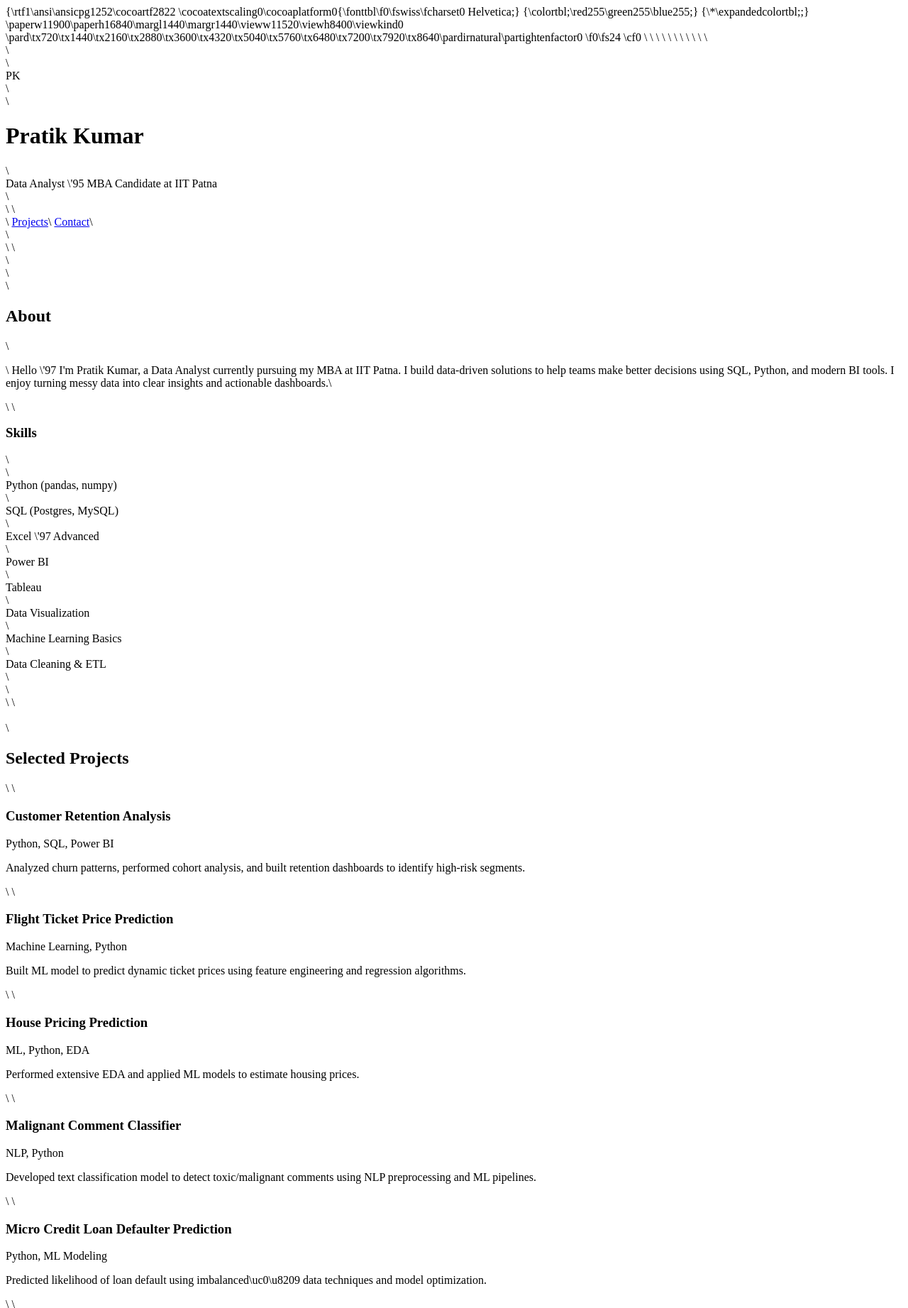
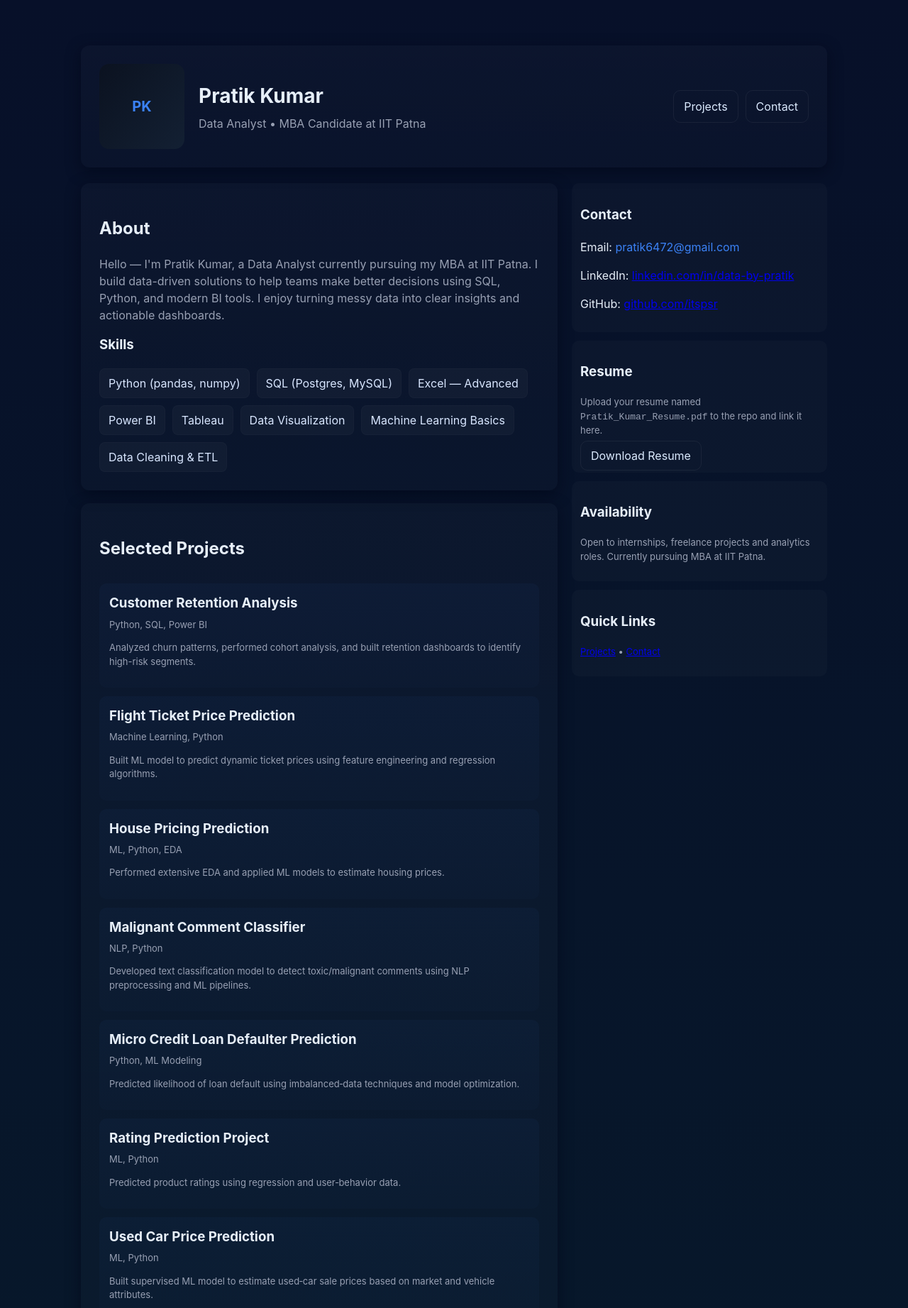
Before and after one commit to itspsr/itspsr.github.io, a plain HTML site: page index.html in a window 1280 px wide. Shown: the top 1843 px of the page at 71% size. Drawn offline with Linux system fonts and the light colour scheme.

Commit message:
Add files via upload

```diff
--- a/index.html
+++ b/index.html
@@ -1,164 +1,156 @@
-{\rtf1\ansi\ansicpg1252\cocoartf2822
-\cocoatextscaling0\cocoaplatform0{\fonttbl\f0\fswiss\fcharset0 Helvetica;}
-{\colortbl;\red255\green255\blue255;}
-{\*\expandedcolortbl;;}
-\paperw11900\paperh16840\margl1440\margr1440\vieww11520\viewh8400\viewkind0
-\pard\tx720\tx1440\tx2160\tx2880\tx3600\tx4320\tx5040\tx5760\tx6480\tx7200\tx7920\tx8640\pardirnatural\partightenfactor0
+<!doctype html>
+<html lang="en">
+<head>
+  <meta charset="utf-8" />
+  <meta name="viewport" content="width=device-width,initial-scale=1" />
+  <title>Pratik Kumar | Data Analyst • MBA Candidate at IIT Patna</title>
+  <meta name="description" content="Pratik Kumar — Data Analyst and MBA candidate at IIT Patna. Portfolio: projects, skills, experience and contact." />
 
-\f0\fs24 \cf0 <!doctype html>\
-<html lang="en">\
-<head>\
-  <meta charset="utf-8" />\
-  <meta name="viewport" content="width=device-width,initial-scale=1" />\
-  <title>Pratik Kumar | Data Analyst \'95 MBA Candidate at IIT Patna</title>\
-  <meta name="description" content="Pratik Kumar \'97 Data Analyst and MBA candidate at IIT Patna. Portfolio: projects, skills, experience and contact." />\
-\
-  <style>\
-    :root\{--bg:#0f1724;--card:#0b1220;--muted:#98a0b3;--accent:#3b82f6;--glass: rgba(255,255,255,0.03)\}\
-    *\{box-sizing:border-box\}\
-    body\{margin:0;font-family:Inter,ui-sans-serif,system-ui,Segoe UI,Roboto,Helvetica,Arial; background:linear-gradient(180deg,#071029 0%, #071a2b 100%);color:#e6eef8;line-height:1.5\}\
-    .container\{max-width:1100px;margin:40px auto;padding:24px\}\
-    .card\{background:linear-gradient(180deg, rgba(255,255,255,0.02), rgba(255,255,255,0.01)); border-radius:12px; padding:26px; box-shadow:0 6px 20px rgba(2,6,23,0.6)\}\
-\
-    /* Header */\
-    .header\{display:flex;gap:20px;align-items:center\}\
-    .avatar\{width:120px;height:120px;border-radius:14px;flex:0 0 120px;background:linear-gradient(130deg,#0b1220,#132033);display:flex;align-items:center;justify-content:center;font-weight:700;color:var(--accent);font-size:20px\}\
-    h1\{margin:0;font-size:28px\}\
-    .subtitle\{color:var(--muted);margin-top:6px\}\
-    .cta\{margin-left:auto;display:flex;gap:10px\}\
-    .btn\{background:transparent;border:1px solid rgba(255,255,255,0.06);padding:10px 14px;border-radius:10px;color:#dbeafe;text-decoration:none\}\
-\
-    /* Grid */\
-    .grid\{display:grid;grid-template-columns:1fr 360px;gap:20px;margin-top:22px\}\
-\
-    /* About */\
-    .about p\{color:var(--muted)\}\
-\
-    /* Skills */\
-    .skills\{display:flex;flex-wrap:wrap;gap:10px;margin-top:12px\}\
-    .skill\{background:var(--glass);padding:8px 12px;border-radius:8px;color:#d8e6ff;border:1px solid rgba(255,255,255,0.02)\}\
-\
-    /* Projects */\
-    .projects\{display:flex;flex-direction:column;gap:12px\}\
-    .project\{background:linear-gradient(180deg, rgba(59,130,246,0.04), rgba(59,130,246,0.02));padding:14px;border-radius:10px\}\
-    .project h3\{margin:0 0 6px 0\}\
-    .meta\{color:var(--muted);font-size:13px\}\
-\
-    /* Right column */\
-    .card-right\{display:flex;flex-direction:column;gap:12px\}\
-    .small-card\{background:rgba(255,255,255,0.02);padding:12px;border-radius:10px\}\
-\
-    /* Contact */\
-    .contact a\{color:var(--accent);text-decoration:none\}\
-\
-    footer\{margin-top:24px;color:var(--muted);font-size:13px;text-align:center\}\
-\
-    @media(max-width:880px)\{\
-      .grid\{grid-template-columns:1fr;\}\
-      .avatar\{width:96px;height:96px\}\
-      .header\{flex-direction:row\}\
-    \}\
-  </style>\
-</head>\
-<body>\
-  <div class="container">\
-    <div class="card header">\
-      <div class="avatar">PK</div>\
-      <div>\
-        <h1>Pratik Kumar</h1>\
-        <div class="subtitle">Data Analyst \'95 MBA Candidate at IIT Patna</div>\
-      </div>\
-\
-      <div class="cta">\
-        <a class="btn" href="#projects">Projects</a>\
-        <a class="btn" href="#contact">Contact</a>\
-      </div>\
-    </div>\
-\
-    <div class="grid">\
-      <main>\
-        <section class="card about">\
-          <h2>About</h2>\
-          <p>\
-            Hello \'97 I'm Pratik Kumar, a Data Analyst currently pursuing my MBA at IIT Patna. I build data-driven solutions to help teams make better decisions using SQL, Python, and modern BI tools. I enjoy turning messy data into clear insights and actionable dashboards.\
-          </p>\
-\
-          <h3 style="margin-top:16px">Skills</h3>\
-          <div class="skills">\
-            <div class="skill">Python (pandas, numpy)</div>\
-            <div class="skill">SQL (Postgres, MySQL)</div>\
-            <div class="skill">Excel \'97 Advanced</div>\
-            <div class="skill">Power BI</div>\
-            <div class="skill">Tableau</div>\
-            <div class="skill">Data Visualization</div>\
-            <div class="skill">Machine Learning Basics</div>\
-            <div class="skill">Data Cleaning & ETL</div>\
-          </div>\
-        </section>\
-\
-        <section id="projects" class="card projects" style="margin-top:18px">\
-          <h2>Selected Projects</h2>\
-\
-          <div class="project"><h3>Customer Retention Analysis</h3><div class="meta">Python, SQL, Power BI</div><p class="meta" style="color:var(--muted)">Analyzed churn patterns, performed cohort analysis, and built retention dashboards to identify high-risk segments.</p></div>\
-\
-          <div class="project"><h3>Flight Ticket Price Prediction</h3><div class="meta">Machine Learning, Python</div><p class="meta">Built ML model to predict dynamic ticket prices using feature engineering and regression algorithms.</p></div>\
-\
-          <div class="project"><h3>House Pricing Prediction</h3><div class="meta">ML, Python, EDA</div><p class="meta">Performed extensive EDA and applied ML models to estimate housing prices.</p></div>\
-\
-          <div class="project"><h3>Malignant Comment Classifier</h3><div class="meta">NLP, Python</div><p class="meta">Developed text classification model to detect toxic/malignant comments using NLP preprocessing and ML pipelines.</p></div>\
-\
-          <div class="project"><h3>Micro Credit Loan Defaulter Prediction</h3><div class="meta">Python, ML Modeling</div><p class="meta">Predicted likelihood of loan default using imbalanced\uc0\u8209 data techniques and model optimization.</p></div>\
-\
-          <div class="project"><h3>Rating Prediction Project</h3><div class="meta">ML, Python</div><p class="meta">Predicted product ratings using regression and user\uc0\u8209 behavior data.</p></div>\
-\
-          <div class="project"><h3>Used Car Price Prediction</h3><div class="meta">ML, Python</div><p class="meta">Built supervised ML model to estimate used\uc0\u8209 car sale prices based on market and vehicle attributes.</p></div>\
-\
-          <div class="project"><h3>Web Scraping & Selenium Automation</h3><div class="meta">Python, Selenium</div><p class="meta">Automated web scraping workflows and built structured datasets from dynamic sites.</p></div>\
-\
-          <p style="color:var(--muted);font-size:13px;margin-top:8px">More projects available on GitHub.</p>\
-        </section>\
-\
-        <section class="card" style="margin-top:18px">\
-          <h2>Experience & Education</h2>\
-\
-          <p class="meta"><strong>Data Analyst \'97 P2P System</strong> (Dec 2022 \'96 Jul 2025)<br>Built Power BI dashboards reducing order delays by 30%, ran A/B tests improving campaigns by 12%, built MMM models, and automated analytics workflows.</p>\
-\
-          <p class="meta"><strong>Data Science Intern \'97 Flip Robo Technologies</strong> (Jan 2022 \'96 Jul 2022)<br>Worked on ML modeling, feature engineering, and analytics automation.</p>\
-\
-          <p class="meta"><strong>MBA \'97 IIT Patna</strong> (2025\'962027)</p>\
-        </section>\
-\
-      </main>\
-\
-      <aside class="card-right">\
-        <div class="small-card">\
-          <h3>Contact</h3>\
-          <p class="contact">Email: <a href="mailto:pratik6472@gmail.com">pratik6472@gmail.com</a></p>\
-          <p>LinkedIn: <a href="https://www.linkedin.com/in/data-by-pratik">linkedin.com/in/data-by-pratik</a></p>\
-          <p>GitHub: <a href="https://github.com/itspsr">github.com/itspsr</a></p>\
-        </div>\
-\
-        <div class="small-card">\
-          <h3>Resume</h3>\
-          <p class="meta">Upload your resume named <code>Pratik_Kumar_Resume.pdf</code> to the repo and link it here.</p>\
-          <a class="btn" href="#">Download Resume</a>\
-        </div>\
-\
-        <div class="small-card">\
-          <h3>Availability</h3>\
-          <p class="meta">Open to internships, freelance projects and analytics roles. Currently pursuing MBA at IIT Patna.</p>\
-        </div>\
-\
-        <div class="small-card">\
-          <h3>Quick Links</h3>\
-          <p class="meta"><a href="#projects">Projects</a> \'95 <a href="#contact">Contact</a></p>\
-        </div>\
-      </aside>\
-    </div>\
-\
-    <footer class="card" style="margin-top:20px">Made with \uc0\u10084 \u65039  \'95 Pratik Kumar \'97 Data Analyst | MBA Candidate at IIT Patna</footer>\
-\
-  </div>\
-</body>\
-</html>\
-}
+  <style>
+    :root{--bg:#0f1724;--card:#0b1220;--muted:#98a0b3;--accent:#3b82f6;--glass: rgba(255,255,255,0.03)}
+    *{box-sizing:border-box}
+    body{margin:0;font-family:Inter,ui-sans-serif,system-ui,Segoe UI,Roboto,Helvetica,Arial; background:linear-gradient(180deg,#071029 0%, #071a2b 100%);color:#e6eef8;line-height:1.5}
+    .container{max-width:1100px;margin:40px auto;padding:24px}
+    .card{background:linear-gradient(180deg, rgba(255,255,255,0.02), rgba(255,255,255,0.01)); border-radius:12px; padding:26px; box-shadow:0 6px 20px rgba(2,6,23,0.6)}
+
+    /* Header */
+    .header{display:flex;gap:20px;align-items:center}
+    .avatar{width:120px;height:120px;border-radius:14px;flex:0 0 120px;background:linear-gradient(130deg,#0b1220,#132033);display:flex;align-items:center;justify-content:center;font-weight:700;color:var(--accent);font-size:20px}
+    h1{margin:0;font-size:28px}
+    .subtitle{color:var(--muted);margin-top:6px}
+    .cta{margin-left:auto;display:flex;gap:10px}
+    .btn{background:transparent;border:1px solid rgba(255,255,255,0.06);padding:10px 14px;border-radius:10px;color:#dbeafe;text-decoration:none}
+
+    /* Grid */
+    .grid{display:grid;grid-template-columns:1fr 360px;gap:20px;margin-top:22px}
+
+    /* About */
+    .about p{color:var(--muted)}
+
+    /* Skills */
+    .skills{display:flex;flex-wrap:wrap;gap:10px;margin-top:12px}
+    .skill{background:var(--glass);padding:8px 12px;border-radius:8px;color:#d8e6ff;border:1px solid rgba(255,255,255,0.02)}
+
+    /* Projects */
+    .projects{display:flex;flex-direction:column;gap:12px}
+    .project{background:linear-gradient(180deg, rgba(59,130,246,0.04), rgba(59,130,246,0.02));padding:14px;border-radius:10px}
+    .project h3{margin:0 0 6px 0}
+    .meta{color:var(--muted);font-size:13px}
+
+    /* Right column */
+    .card-right{display:flex;flex-direction:column;gap:12px}
+    .small-card{background:rgba(255,255,255,0.02);padding:12px;border-radius:10px}
+
+    /* Contact */
+    .contact a{color:var(--accent);text-decoration:none}
+
+    footer{margin-top:24px;color:var(--muted);font-size:13px;text-align:center}
+
+    @media(max-width:880px){
+      .grid{grid-template-columns:1fr;}
+      .avatar{width:96px;height:96px}
+      .header{flex-direction:row}
+    }
+  </style>
+</head>
+<body>
+  <div class="container">
+    <div class="card header">
+      <div class="avatar">PK</div>
+      <div>
+        <h1>Pratik Kumar</h1>
+        <div class="subtitle">Data Analyst • MBA Candidate at IIT Patna</div>
+      </div>
+
+      <div class="cta">
+        <a class="btn" href="#projects">Projects</a>
+        <a class="btn" href="#contact">Contact</a>
+      </div>
+    </div>
+
+    <div class="grid">
+      <main>
+        <section class="card about">
+          <h2>About</h2>
+          <p>
+            Hello — I'm Pratik Kumar, a Data Analyst currently pursuing my MBA at IIT Patna. I build data-driven solutions to help teams make better decisions using SQL, Python, and modern BI tools. I enjoy turning messy data into clear insights and actionable dashboards.
+          </p>
+
+          <h3 style="margin-top:16px">Skills</h3>
+          <div class="skills">
+            <div class="skill">Python (pandas, numpy)</div>
+            <div class="skill">SQL (Postgres, MySQL)</div>
+            <div class="skill">Excel — Advanced</div>
+            <div class="skill">Power BI</div>
+            <div class="skill">Tableau</div>
+            <div class="skill">Data Visualization</div>
+            <div class="skill">Machine Learning Basics</div>
+            <div class="skill">Data Cleaning & ETL</div>
+          </div>
+        </section>
+
+        <section id="projects" class="card projects" style="margin-top:18px">
+          <h2>Selected Projects</h2>
+
+          <div class="project"><h3>Customer Retention Analysis</h3><div class="meta">Python, SQL, Power BI</div><p class="meta" style="color:var(--muted)">Analyzed churn patterns, performed cohort analysis, and built retention dashboards to identify high-risk segments.</p></div>
+
+          <div class="project"><h3>Flight Ticket Price Prediction</h3><div class="meta">Machine Learning, Python</div><p class="meta">Built ML model to predict dynamic ticket prices using feature engineering and regression algorithms.</p></div>
+
+          <div class="project"><h3>House Pricing Prediction</h3><div class="meta">ML, Python, EDA</div><p class="meta">Performed extensive EDA and applied ML models to estimate housing prices.</p></div>
+
+          <div class="project"><h3>Malignant Comment Classifier</h3><div class="meta">NLP, Python</div><p class="meta">Developed text classification model to detect toxic/malignant comments using NLP preprocessing and ML pipelines.</p></div>
+
+          <div class="project"><h3>Micro Credit Loan Defaulter Prediction</h3><div class="meta">Python, ML Modeling</div><p class="meta">Predicted likelihood of loan default using imbalanced‑data techniques and model optimization.</p></div>
+
+          <div class="project"><h3>Rating Prediction Project</h3><div class="meta">ML, Python</div><p class="meta">Predicted product ratings using regression and user‑behavior data.</p></div>
+
+          <div class="project"><h3>Used Car Price Prediction</h3><div class="meta">ML, Python</div><p class="meta">Built supervised ML model to estimate used‑car sale prices based on market and vehicle attributes.</p></div>
+
+          <div class="project"><h3>Web Scraping & Selenium Automation</h3><div class="meta">Python, Selenium</div><p class="meta">Automated web scraping workflows and built structured datasets from dynamic sites.</p></div>
+
+          <p style="color:var(--muted);font-size:13px;margin-top:8px">More projects available on GitHub.</p>
+        </section>
+
+        <section class="card" style="margin-top:18px">
+          <h2>Experience & Education</h2>
+
+          <p class="meta"><strong>Data Analyst — P2P System</strong> (Dec 2022 – Jul 2025)<br>Built Power BI dashboards reducing order delays by 30%, ran A/B tests improving campaigns by 12%, built MMM models, and automated analytics workflows.</p>
+
+          <p class="meta"><strong>Data Science Intern — Flip Robo Technologies</strong> (Jan 2022 – Jul 2022)<br>Worked on ML modeling, feature engineering, and analytics automation.</p>
+
+          <p class="meta"><strong>MBA — IIT Patna</strong> (2025–2027)</p>
+        </section>
+
+      </main>
+
+      <aside class="card-right">
+        <div class="small-card">
+          <h3>Contact</h3>
+          <p class="contact">Email: <a href="mailto:pratik6472@gmail.com">pratik6472@gmail.com</a></p>
+          <p>LinkedIn: <a href="https://www.linkedin.com/in/data-by-pratik">linkedin.com/in/data-by-pratik</a></p>
+          <p>GitHub: <a href="https://github.com/itspsr">github.com/itspsr</a></p>
+        </div>
+
+        <div class="small-card">
+          <h3>Resume</h3>
+          <p class="meta">Upload your resume named <code>Pratik_Kumar_Resume.pdf</code> to the repo and link it here.</p>
+          <a class="btn" href="#">Download Resume</a>
+        </div>
+
+        <div class="small-card">
+          <h3>Availability</h3>
+          <p class="meta">Open to internships, freelance projects and analytics roles. Currently pursuing MBA at IIT Patna.</p>
+        </div>
+
+        <div class="small-card">
+          <h3>Quick Links</h3>
+          <p class="meta"><a href="#projects">Projects</a> • <a href="#contact">Contact</a></p>
+        </div>
+      </aside>
+    </div>
+
+    <footer class="card" style="margin-top:20px">Made with ❤️ • Pratik Kumar — Data Analyst | MBA Candidate at IIT Patna</footer>
+
+  </div>
+</body>
+</html>
```
